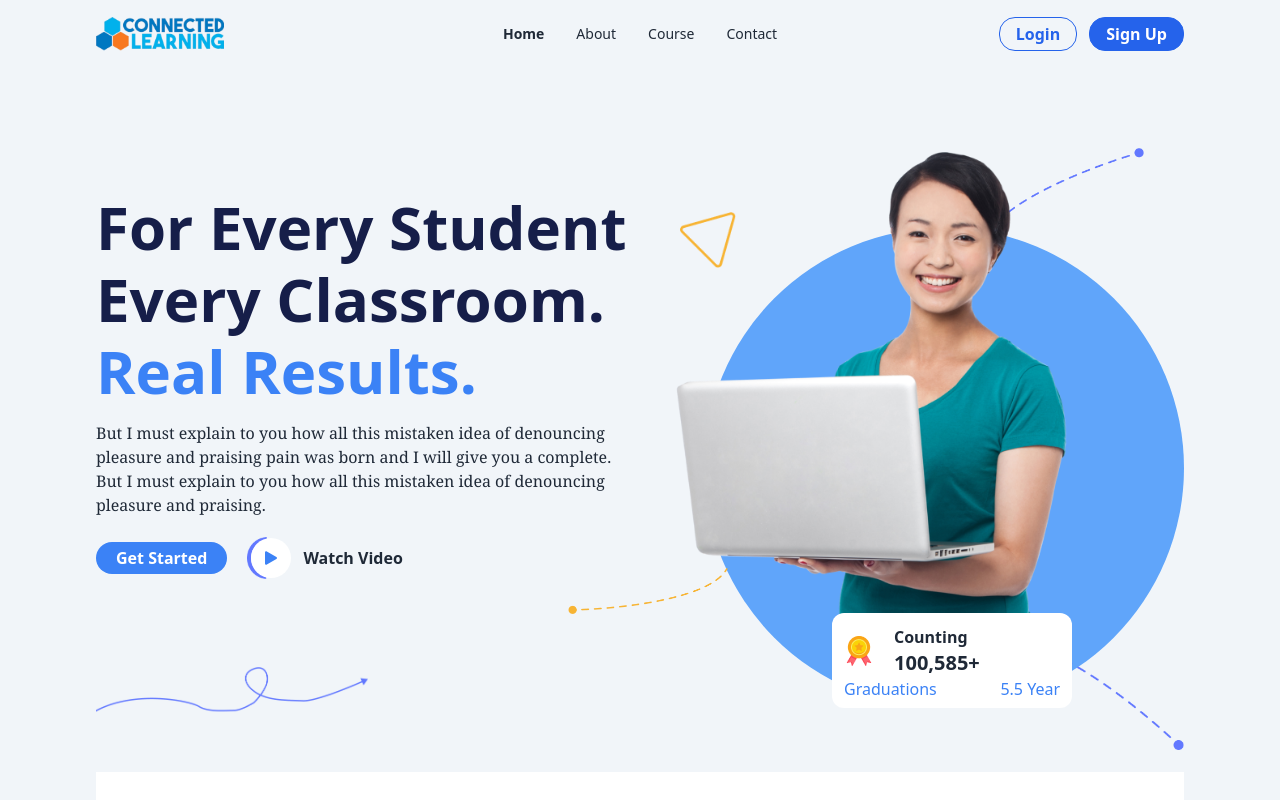
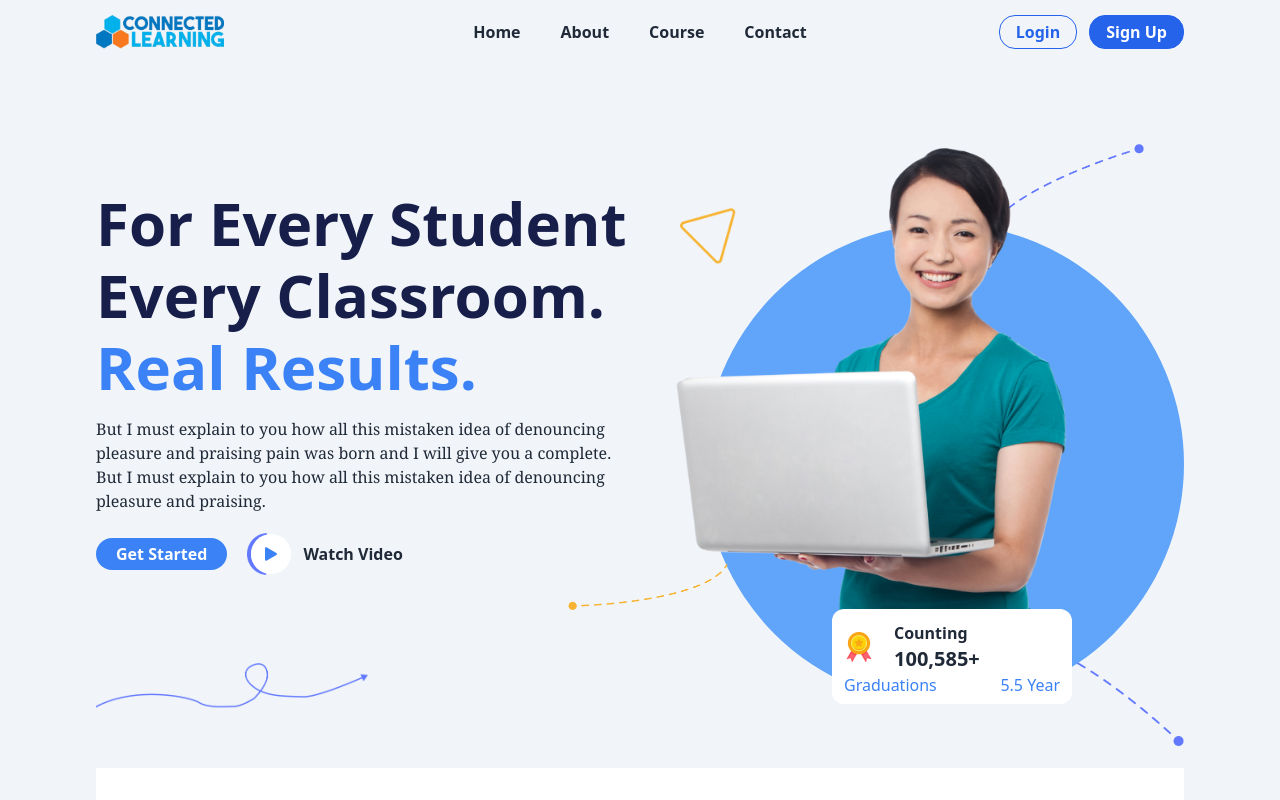
Before and after one commit to A2N426/connected-learning-client, a React (Vite) app: page / in a window 1280 px wide. Shown: the top 800 px of the page. Built offline with nearby package versions, Linux system fonts and the light colour scheme.

Commit message:
alhamdulillah done push

```diff
--- a/src/Pages/Shared/Navbar/Navbar.jsx
+++ b/src/Pages/Shared/Navbar/Navbar.jsx
@@ -3,10 +3,10 @@ import logo from '../../../assets/image 32.png'
 const Navbar = () => {
 
     const navLink = <>
-        <li><a className='font-semibold hover:text-blue-500 divide-x'>Home</a></li>
-        <li><a>About</a></li>
-        <li><a>Course</a></li>
-        <li><a>Contact</a></li>
+        <li><a className='font-semibold hover:text-blue-500 hover:border-blue-500 border-transparent cursor-pointer border-b-2 w-1/2'>Home</a></li>
+        <li><a className='font-semibold hover:text-blue-500 hover:border-blue-500 border-transparent cursor-pointer border-b-2 w-1/2'>About</a></li>
+        <li><a className='font-semibold hover:text-blue-500 hover:border-blue-500 border-transparent cursor-pointer border-b-2 w-1/2'>Course</a></li>
+        <li><a className='font-semibold hover:text-blue-500 hover:border-blue-500 border-transparent cursor-pointer border-b-2 w-1/2'>Contact</a></li>
     </>
     return (
         <div className="navbar bg-slate-100-100 lg:px-24 px-6">
@@ -15,7 +15,7 @@ const Navbar = () => {
                     <label tabIndex={0} className="btn btn-ghost lg:hidden">
                         <svg xmlns="http://www.w3.org/2000/svg" className="h-5 w-5" fill="none" viewBox="0 0 24 24" stroke="currentColor"><path strokeLinecap="round" strokeLinejoin="round" strokeWidth="2" d="M4 6h16M4 12h8m-8 6h16" /></svg>
                     </label>
-                    <ul tabIndex={0} className="menu menu-sm dropdown-content mt-3 p-2 shadow rounded-box w-52">
+                    <ul tabIndex={0} className="menu menu-sm dropdown-content mt-3 p-2 shadow bg-base-100 rounded-box w-52 z-10">
 
                         {navLink}
 
@@ -24,7 +24,7 @@ const Navbar = () => {
                 <img className='lg:w-32 w-20' src={logo} alt="" />
             </div>
             <div className="navbar-center hidden lg:flex">
-                <ul className="menu menu-horizontal px-1">
+                <ul className="flex items-center justify-center gap-10">
 
                     {navLink}
 
```
